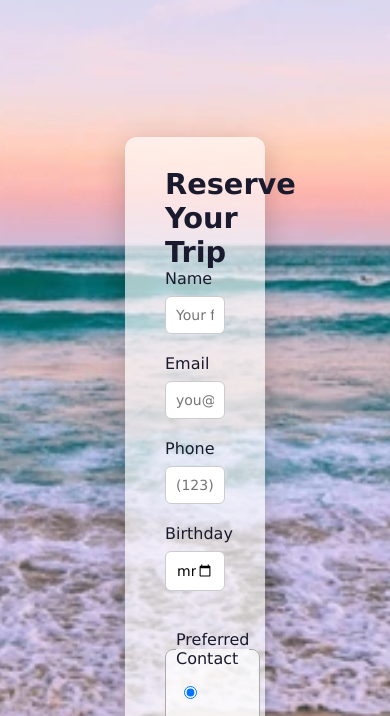
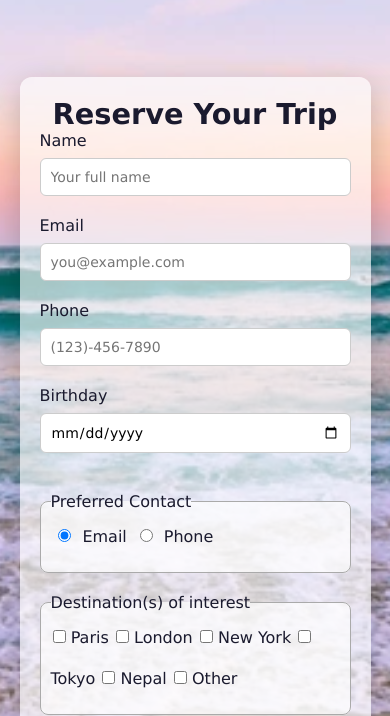
Before and after one commit to StephanieEinahpets/CSS-Assignments, a plain HTML site: page reservation-webform/pages/reservation-form.html in a window 390 px wide. Shown: the part 55-771 px from the top of the page. Drawn offline with Linux system fonts and the light colour scheme.

Commit message:
correcting reservation form

```diff
--- a/reservation-webform/styles/form-style.css
+++ b/reservation-webform/styles/form-style.css
@@ -13,17 +13,9 @@ body {
   color: #333;
 }
 
-main {
-  flex: 1;
-  display: flex;
-  justify-content: center;
-  align-items: flex-start;
-  padding: 60px 20px;
-}
-
 form {
   background-color: rgba(255, 255, 255, 0.65);
-  max-width: 40%;
+  width: 40%;
   margin: 80px auto 40px;
   padding: 30px 40px;
   border-radius: 12px;
@@ -62,9 +54,6 @@ form fieldset {
   margin-bottom: 20px;
   border-radius: 8px;
   background-color: rgba(255, 255, 255, 0.7);
-}
-
-.contact {
   width: 100%;
 }
 
@@ -106,3 +95,11 @@ footer {
   color: #ccc;
   font-family: monospace;
 }
+
+@media screen and (max-width: 768px) {
+  form {
+    width: 90%;
+    max-width: none;
+    padding: 20px;
+  }
+}
--- a/reservation-webform/styles/style.css
+++ b/reservation-webform/styles/style.css
@@ -15,7 +15,7 @@ body {
 .navbar {
   position: sticky;
   top: 0;
-  z-index: 1000;
+  z-index: 1;
   background-color: #1a1a2e;
   display: flex;
   justify-content: space-between;
```
